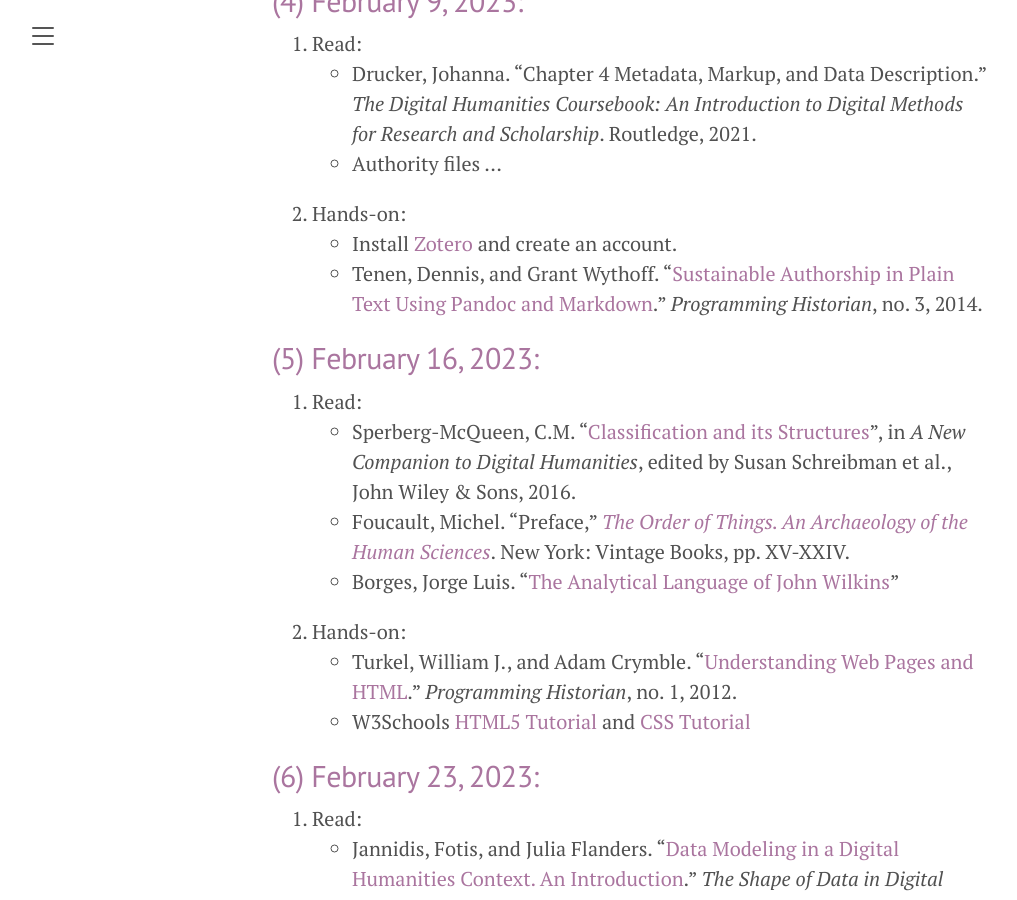
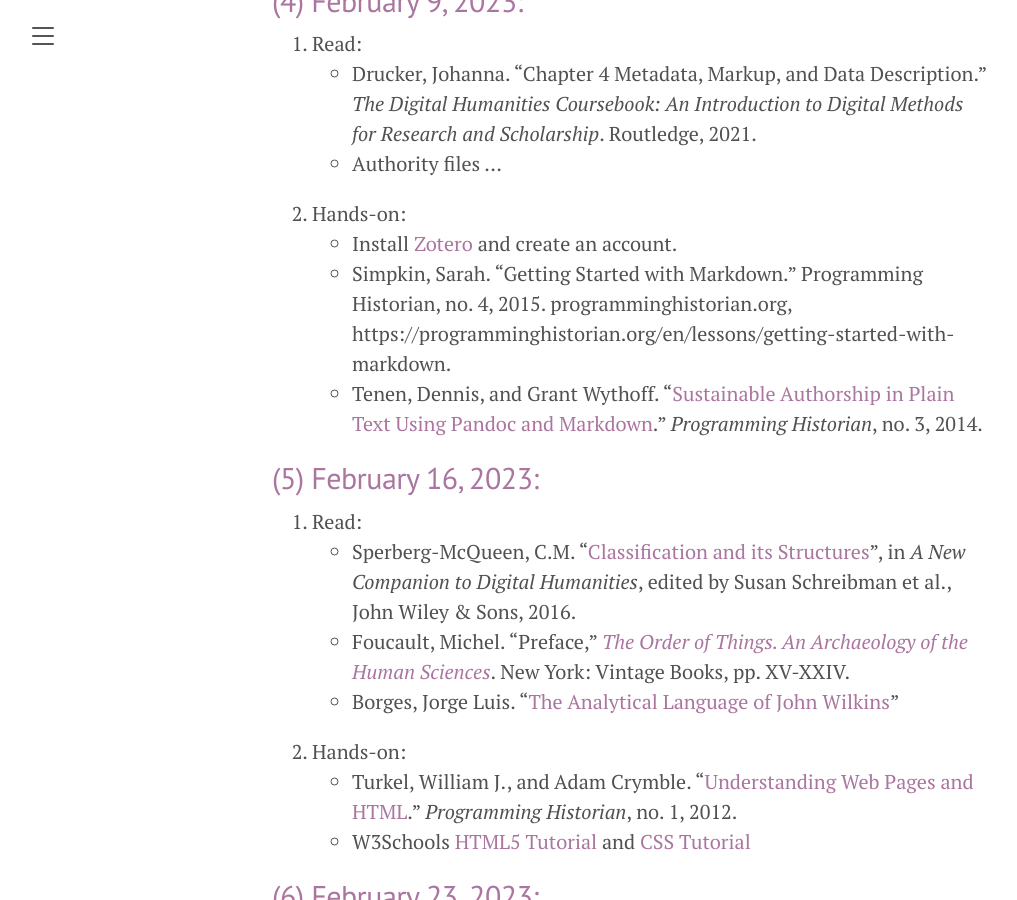
Before and after one commit to susannalles/DHPracticum_Spring23, a Jekyll site: the page built from schedule.md, in a window 1280 px wide and 900 px high, scrolled down 1387 px. Shown: the whole window, without its empty margins (8-1025 px from the left). Built offline with Jekyll 4.4.1, drawn with Linux system fonts in a browser that asks for light colours; part of the change alters nothing that is shown; some of the changed text lies outside the part shown.

Commit message:
Update schedule.md

```diff
--- a/schedule.md
+++ b/schedule.md
@@ -43,6 +43,7 @@ title: Program
 
 2. Hands-on:
   - Install [Zotero](https://www.zotero.org/) and create an account.
+  - Simpkin, Sarah. “Getting Started with Markdown.” Programming Historian, no. 4, 2015. programminghistorian.org, https://programminghistorian.org/en/lessons/getting-started-with-markdown.
   - Tenen, Dennis, and Grant Wythoff. “[Sustainable Authorship in Plain Text Using Pandoc and Markdown](https://programminghistorian.org/en/lessons/sustainable-authorship-in-plain-text-using-pandoc-and-markdown).” *Programming Historian*, no. 3, 2014.
 
 
@@ -113,7 +114,7 @@ Session offered by Prof. Lindsay Thomas
 ## (11) April 6, 2023:
 
 1. Read:
-  - Databases
+  - Ramsay, Stephen. “[Databases](http://digitalhumanities.org/companion/view?docId=blackwell/9781405103213/9781405103213.xml&chunk.id=ss1-3-3&toc.id=0&brand=9781405103213_brand).” in *A Companion to Digital Humanities*, 2004.
 2. Hands-on:
 
 
```
